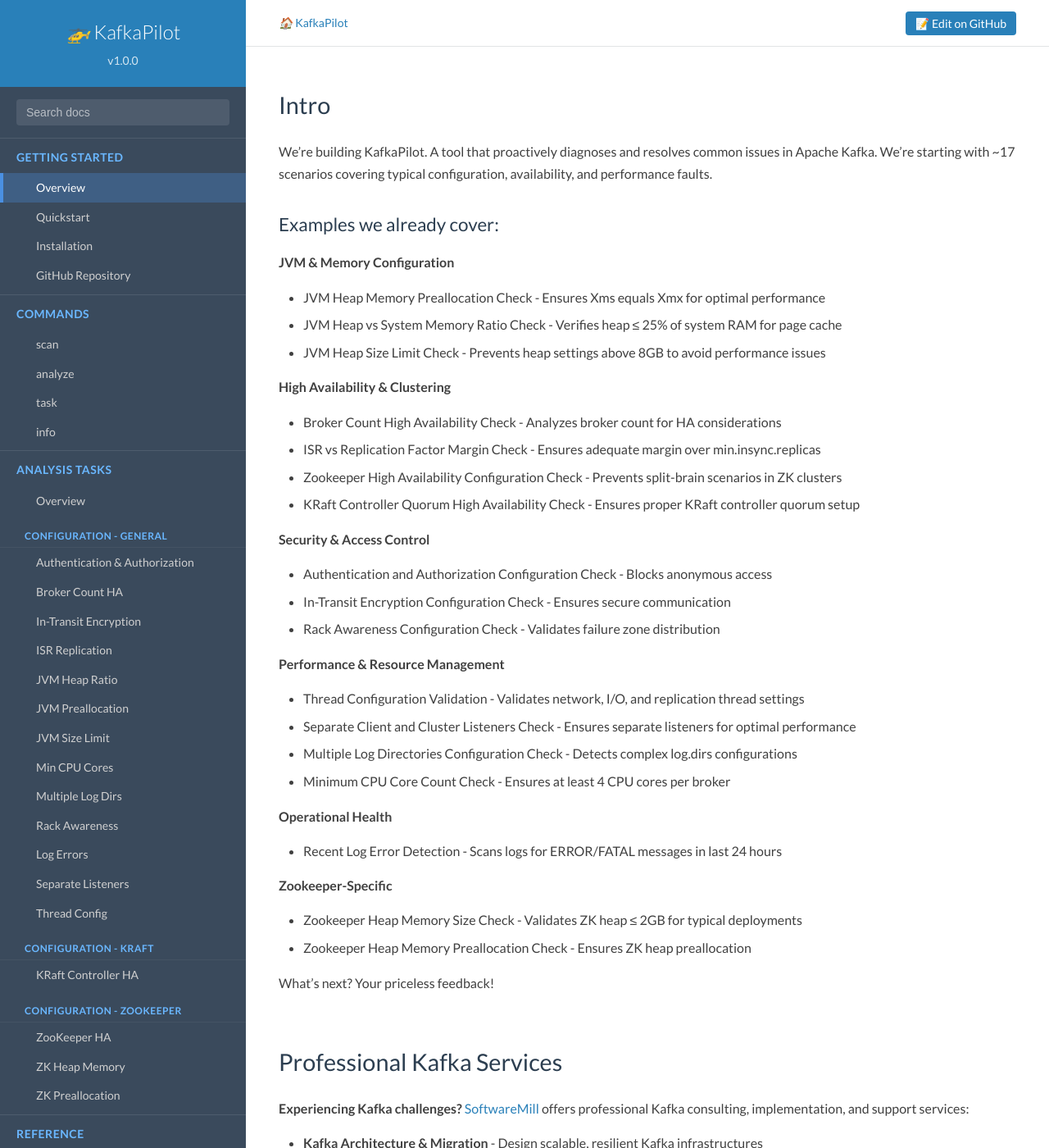
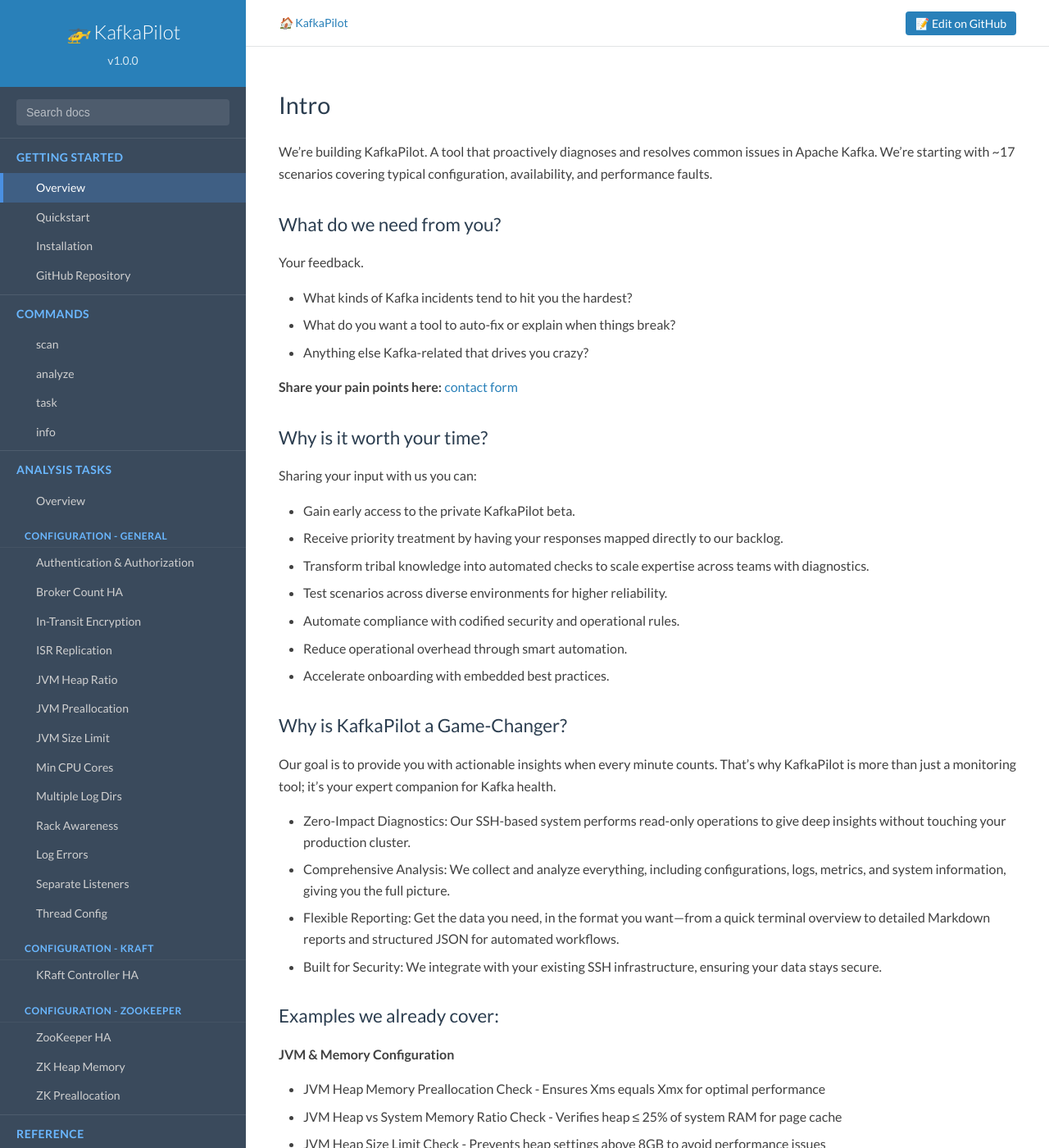
Before and after one commit to softwaremill/kcpilot, a Jekyll site: the page built from docs/index.md, in a window 1280 px wide and 1400 px high, scrolled down 295 px. Shown: the whole window at 82% size. Built offline with Jekyll 4.4.1, drawn with Linux system fonts in a browser that asks for light colours.

Commit message:
update gh index page

```diff
--- a/docs/index.md
+++ b/docs/index.md
@@ -12,6 +12,38 @@ title: KafkaPilot
 ## Intro
 
 We're building KafkaPilot. A tool that proactively diagnoses and resolves common issues in Apache Kafka. We're starting with ~17 scenarios covering typical configuration, availability, and performance faults.
+
+### What do we need from you?
+
+Your feedback.
+
+- What kinds of Kafka incidents tend to hit you the hardest?
+- What do you want a tool to auto-fix or explain when things break?
+- Anything else Kafka-related that drives you crazy?
+
+**Share your pain points here:** [contact form](https://softwaremill.com/services/apache-kafka-services/)
+
+
+### Why is it worth your time?
+
+Sharing your input with us you can:
+
+- Gain early access to the private KafkaPilot beta.
+- Receive priority treatment by having your responses mapped directly to our backlog.
+- Transform tribal knowledge into automated checks to scale expertise across teams with diagnostics.
+- Test scenarios across diverse environments for higher reliability.
+- Automate compliance with codified security and operational rules.
+- Reduce operational overhead through smart automation.
+- Accelerate onboarding with embedded best practices.
+
+### Why is KafkaPilot a Game-Changer?
+
+Our goal is to provide you with actionable insights when every minute counts. That’s why KafkaPilot is more than just a monitoring tool; it's your expert companion for Kafka health.
+
+- Zero-Impact Diagnostics: Our SSH-based system performs read-only operations to give deep insights without touching your production cluster.
+- Comprehensive Analysis: We collect and analyze everything, including configurations, logs, metrics, and system information, giving you the full picture.
+- Flexible Reporting: Get the data you need, in the format you want—from a quick terminal overview to detailed Markdown reports and structured JSON for automated workflows.
+- Built for Security: We integrate with your existing SSH infrastructure, ensuring your data stays secure.
 
 ### Examples we already cover:
 
```
